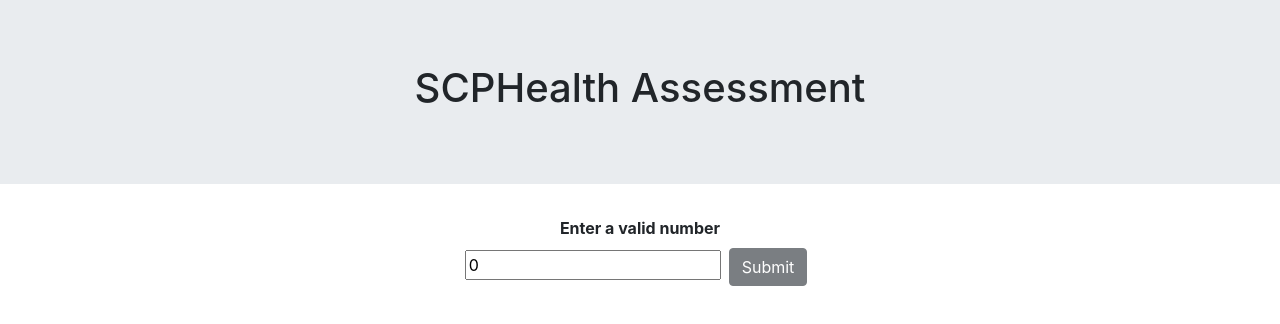
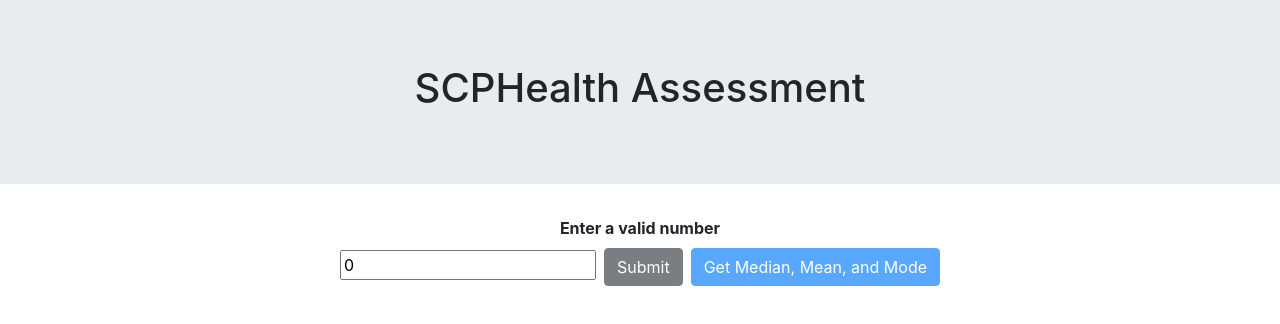
Before and after one commit to MarleeG/SCPHealthAssessment, a React (Create React App) app in the folder client/: page / in a window 1280 px wide. Shown: the top 324 px of the page. Built offline with nearby package versions, Linux system fonts and the light colour scheme.

Commit message:
added button for statistic methods

```diff
--- a/client/src/components/Index.js
+++ b/client/src/components/Index.js
@@ -1,13 +1,18 @@
-import React from "react";
+const statisticMethods = {
+  mean: (numbers) => {
+    console.log("MEAN");
+    console.log(numbers);
+  },
+  mode: (numbers) => {
+    console.log("MODE");
 
-const Index = (props) => {
-  const { numbers } = props;
+    console.log(numbers);
+  },
+  median: (numbers) => {
+    console.log("MEDIAN");
 
-  const mean = () => {};
-  const median = () => {};
-  const mode = () => {};
-
-  return <div></div>;
+    console.log(numbers);
+  },
 };
 
-export default Index;
+module.exports = statisticMethods;
--- a/client/src/components/Input.js
+++ b/client/src/components/Input.js
@@ -1,5 +1,6 @@
 import React, { useState, useEffect } from "react";
 import { Button } from "react-bootstrap";
+import { mean, median, mode } from "./Index.js";
 
 import "./Input.css";
 const { log } = console;
@@ -39,13 +40,19 @@
     }
   };
 
+  const getMedianMeanMode = () => {
+    mean(numbers);
+    mode(numbers);
+    median(numbers);
+  };
+
   useEffect(() => {
     log(numbers);
   }, [numbers, inputValue]);
 
-  const Form = () => {
-    return <Form>hello</Form>;
-  };
+  // const Form = () => {
+  //   return <Form>hello</Form>;
+  // };
 
   return (
     <div>
@@ -68,10 +75,26 @@
         Submit
       </Button>
 
+      <Button
+        variant="primary"
+        size="md"
+        onClick={() => {
+          getMedianMeanMode();
+        }}
+        disabled={!(numbers.length > 0)}
+      >
+        {" "}
+        Get Median, Mean, and Mode
+      </Button>
+
       {numbers.length > 0 && (
         <div className="numbers-list my-5">
           {numbers.map((num, idx) => {
-            return <span className="mx-1 my-1" key={idx}>{num}</span>;
+            return (
+              <span className="mx-1 my-1" key={idx}>
+                {num}
+              </span>
+            );
           })}
         </div>
       )}
```
